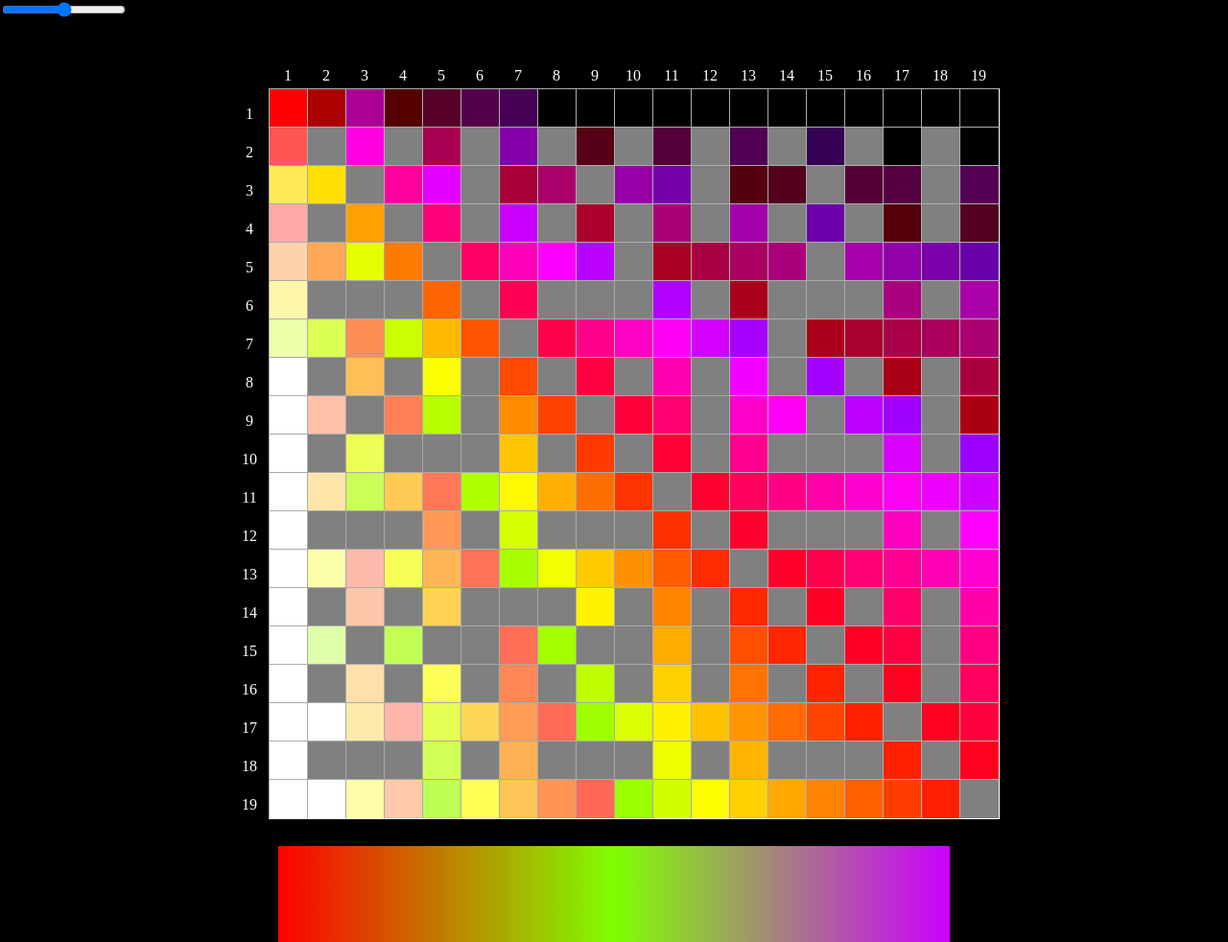
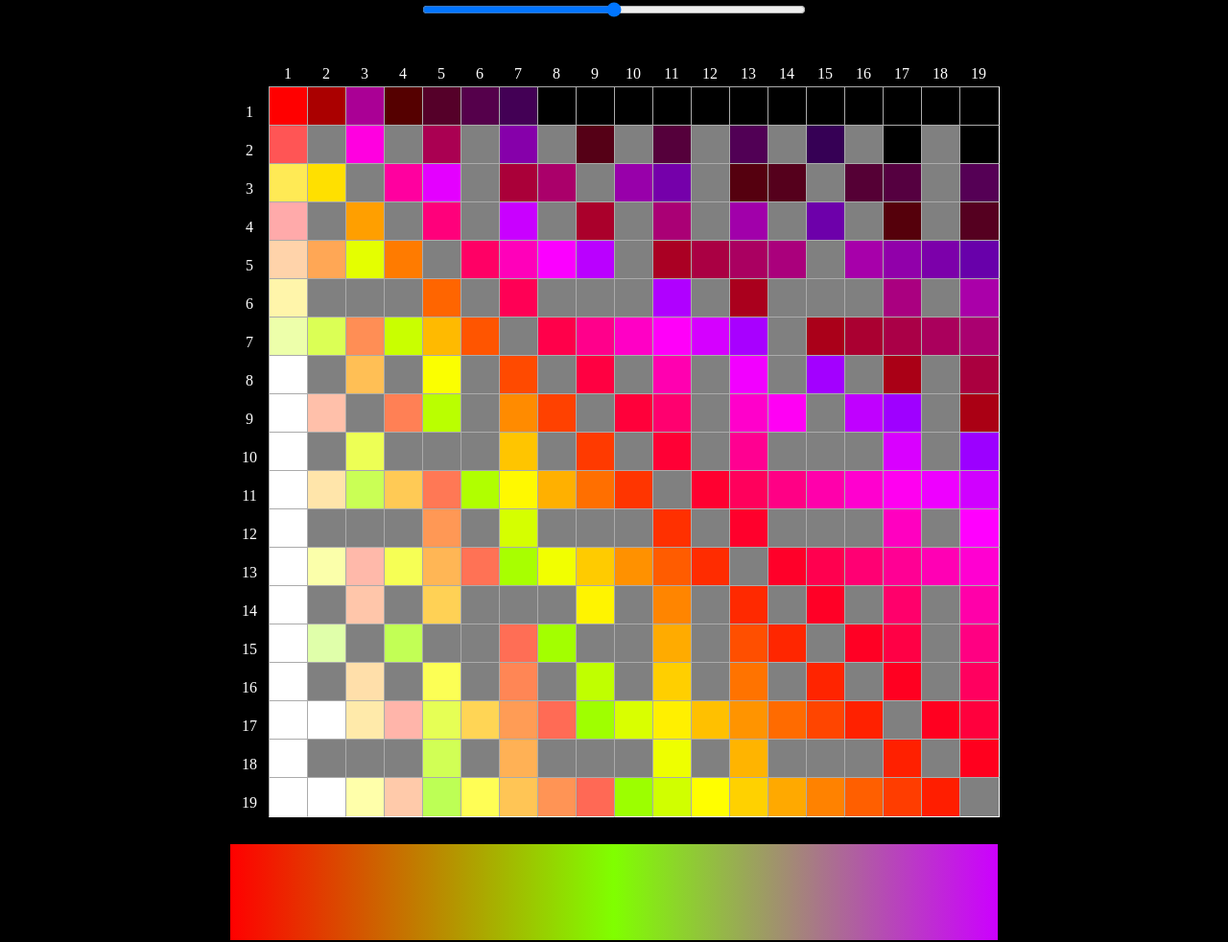
Before and after one commit to EdFildes/microtones, a plain HTML site: page index.html in a window 1280 px wide. Shown: the whole page at 96% size. Drawn offline with nearby package versions, Linux system fonts and the light colour scheme.

```diff
--- a/index.html
+++ b/index.html
@@ -9,11 +9,14 @@
     <title>Intervals</title>
 </head>
 <body>
-    <input id="fundamental" type="range" min="100" max="400">
-    <div id="root"></div>
-    <div id="spectrum_flex">
-        <div id="spectrum"></div>
+    <div class="content">
+        <input id="fundamental" type="range" min="100" max="400">
+        <div id="root"></div>
+        <div id="spectrum_flex">
+            <div id="spectrum"></div>
+        </div>
     </div>
+
     <script src="index.js"></script>
 </body>
 </html>
--- a/style.css
+++ b/style.css
@@ -2,6 +2,12 @@
     padding: 0;
     margin: 0;
     background-color: black;
+}
+
+.content {
+    display: flex;
+    flex-direction: column;
+    align-items: center;
 }
 
 #root {
@@ -11,11 +17,14 @@
     color: white;
 }
 
+#fundamental {
+    width: 400px;
+}
+
 #spectrum {
     height: 100px;
-    width: 700px;
+    width: 800px;
     background: linear-gradient(to right, hsl(0turn 100% 50%), hsl(0.25turn 100% 50%), hsl(0.8turn 100% 50%));
-    z-index: 1000;
 }
 
 #spectrum_flex {
```
Also changed, not shown: 1 other file.
